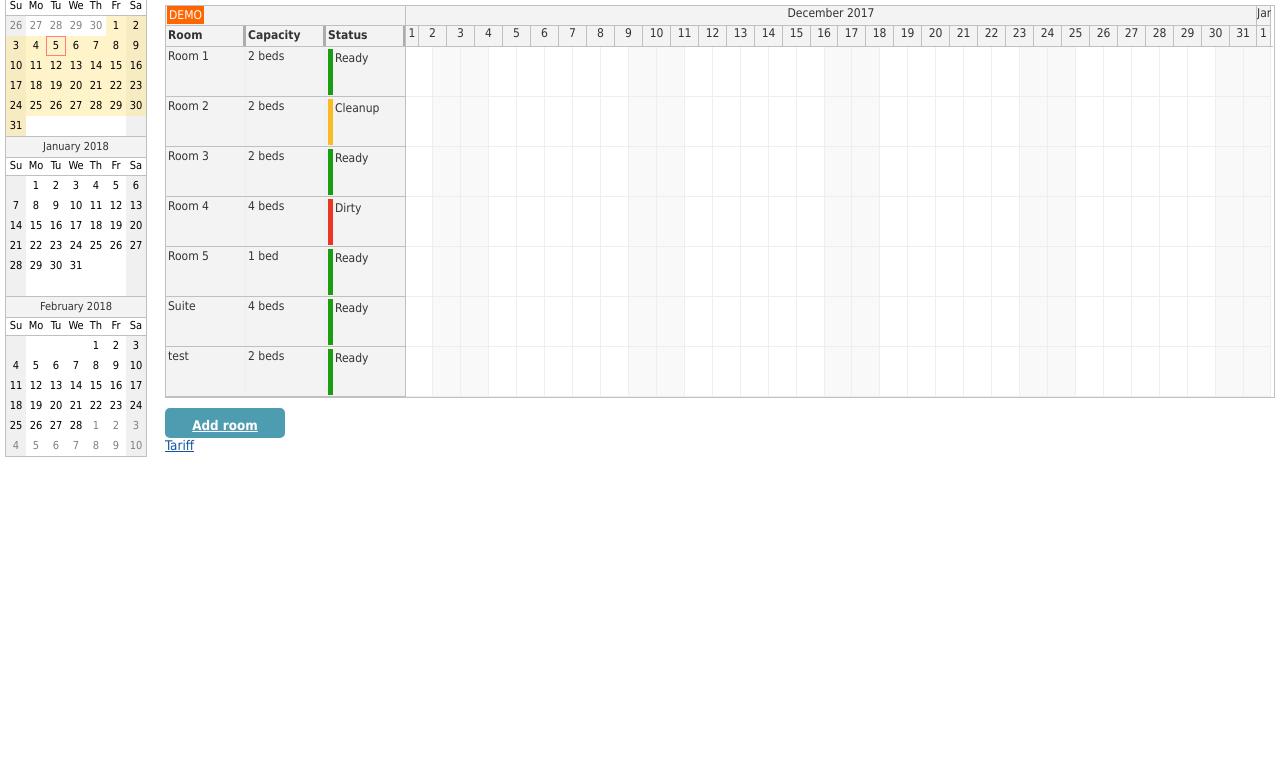
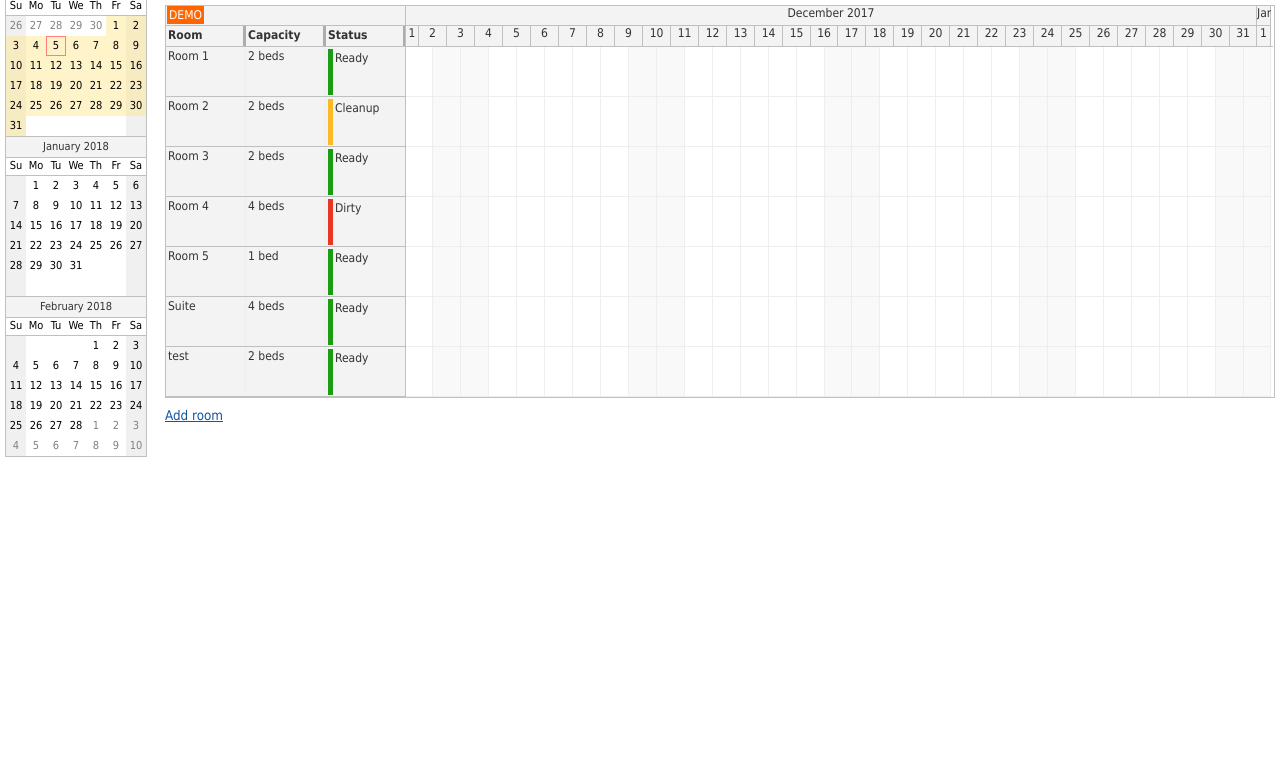
Before and after one commit to meena04/cloverReservation, a PHP site: page / in a window 1280 px wide. Shown: the part 126-892 px from the top of the page. Run offline with PHP 8.4, Linux system fonts and the light colour scheme; data comes from the database, SQL or seed files in the repository; data that the repository does not hold is empty.

Commit message:
Reverted the changes made in the previous Induction program

```diff
--- a/index.php
+++ b/index.php
@@ -112,12 +112,10 @@
 
                     <div class="space">
                         <!-- Fix for ENI-2. UNCOMMENT THE BELOW LINE-->
-						<a class="button" href="" id="add-room" ng-click="addRoom()">Add room</a>
-
-						<a href="" id="tariff" ng-click="myFunction()">Tariff</a>
+						<!--  <a class="button" href="" id="add-room" ng-click="addRoom()">Add room</a> -->
 
 						<!-- Comment the below line while fixing ENI-2-->
-						<!-- <a href="" id="add-room" ng-click="addRoom()">Add room</a>-->
+						<a href="" id="add-room" ng-click="addRoom()">Add room</a>
 
 						<!-- Fix for ENI-4. UNCOMMENT THE BELOW 2 LINES -->
 						<!-- <br> -->
```
